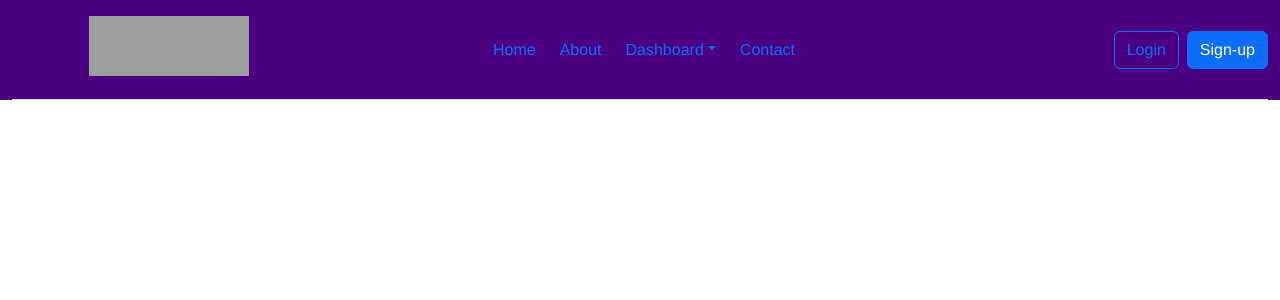
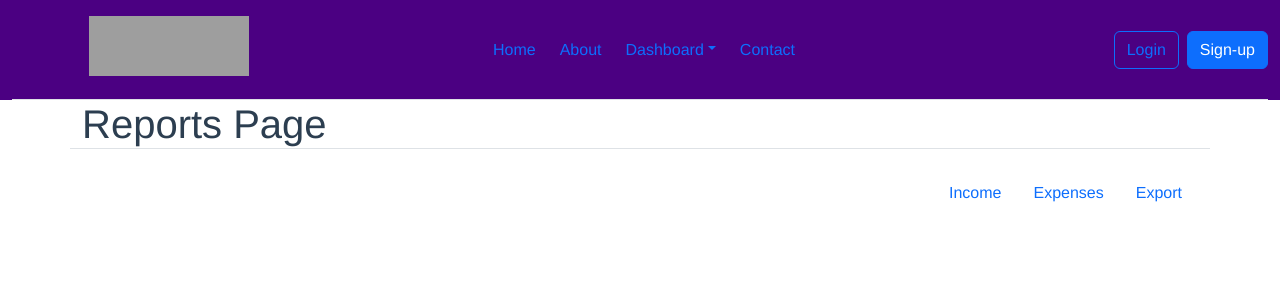
Before and after one commit to veroniquex1/inventorySystem, a Vue app: page /reports in a window 1280 px wide. Shown: the top 300 px of the page. Built offline with nearby package versions, Linux system fonts and the light colour scheme; grey boxes are pictures that could not be loaded.

Commit message:
initial report page layout added

```diff
--- a/src/components/NavBar.vue
+++ b/src/components/NavBar.vue
@@ -18,6 +18,7 @@
                         <li><a class="dropdown-item" href="/products">Products</a></li>
                         <li><a class="dropdown-item" href="/suppliers">Suppliers</a></li>
                         <li><a class="dropdown-item" href="/users">Users</a></li>
+                        <li><a class="dropdown-item" href="/reports">Reports</a></li>
                     </ul>
                 </li>
                 <li><a href="/contact" class="nav-link px-2">Contact</a></li>
--- a/src/router/index.js
+++ b/src/router/index.js
@@ -44,6 +44,11 @@ const routes = [
     path: '/register',
     name: 'register',
     component: () => import('../views/RegisterView.vue')
+  },
+  {
+    path: '/reports',
+    name: 'reports',
+    component: () => import('../views/ReportView.vue')
   }
 ]
 
--- a/src/views/HomeView.vue
+++ b/src/views/HomeView.vue
@@ -16,18 +16,19 @@
             <div
               class="feature-icon-small d-inline-flex align-items-center justify-content-center text-bg-primary bg-gradient fs-4 rounded-3">
               <a href="#">
-                <img src="https://i.ibb.co/1XKh8JZ/package.png" alt="icon">
+                <img src="https://i.ibb.co/1XKh8JZ/package.png" alt="icon" loading="lazy">
               </a>
             </div>
             <h4 class="fw-semibold mb-0 text-body-emphasis">Products</h4>
             <p class="text-body-secondary">Paragraph of text beneath the heading to explain the heading.</p>
           </div>
 
+
           <div class="col d-flex flex-column gap-2">
             <div
               class="feature-icon-small d-inline-flex align-items-center justify-content-center text-bg-primary bg-gradient fs-4 rounded-3">
               <a href="#">
-                <img src="https://i.ibb.co/mqCBXvG/supplier.png" alt="icon">
+                <img src="https://i.ibb.co/mqCBXvG/supplier.png" alt="icon" loading="lazy">
               </a>
             </div>
             <h4 class="fw-semibold mb-0 text-body-emphasis">Suppliers</h4>
@@ -49,7 +50,7 @@
             <div
               class="feature-icon-small d-inline-flex align-items-center justify-content-center text-bg-primary bg-gradient fs-4 rounded-3">
               <a href="">
-                <img src="https://i.ibb.co/myzgQj1/report.png" alt="icon" loading="lazy">
+                <img src="https://i.ibb.co/pQYSzFt/diagram.png" alt="icon" loading="lazy">
               </a>
             </div>
             <h4 class="fw-semibold mb-0 text-body-emphasis">Reports</h4>
--- /dev/null
+++ b/src/views/ReportView.vue
@@ -0,0 +1,12 @@
+<template>
+    <h1 class="container d-flex border-bottom justify-content-start">Reports Page</h1>
+    <div class="container">
+        <header class="d-flex justify-content-end py-3">
+            <ul class="nav nav-pills">
+                <li class="nav-item"><a href="#" class="nav-link">Income</a></li>
+                <li class="nav-item"><a href="#" class="nav-link">Expenses</a></li>
+                <li class="nav-item"><a href="#" class="nav-link">Export</a></li>
+            </ul>
+        </header>
+    </div>
+</template>
```
